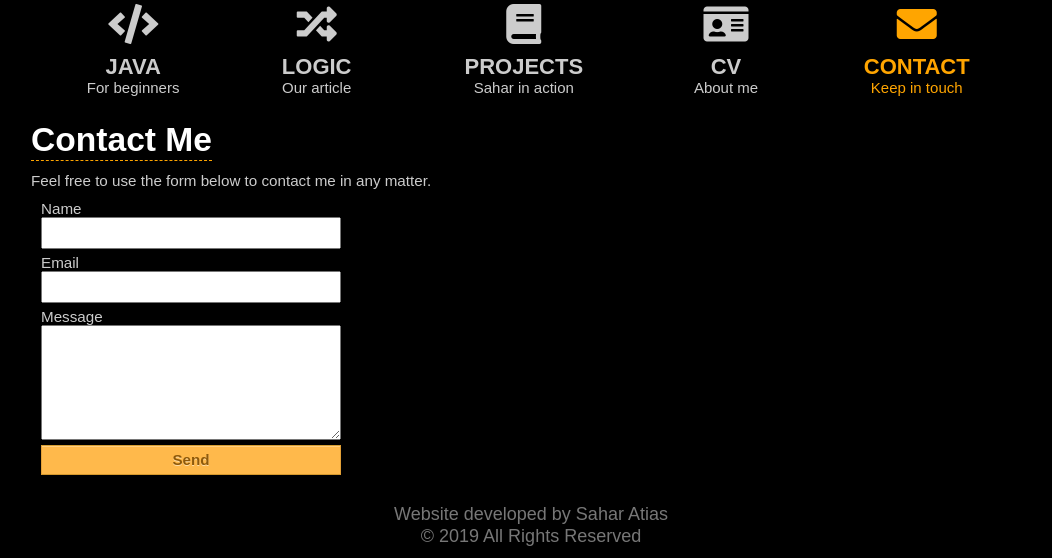
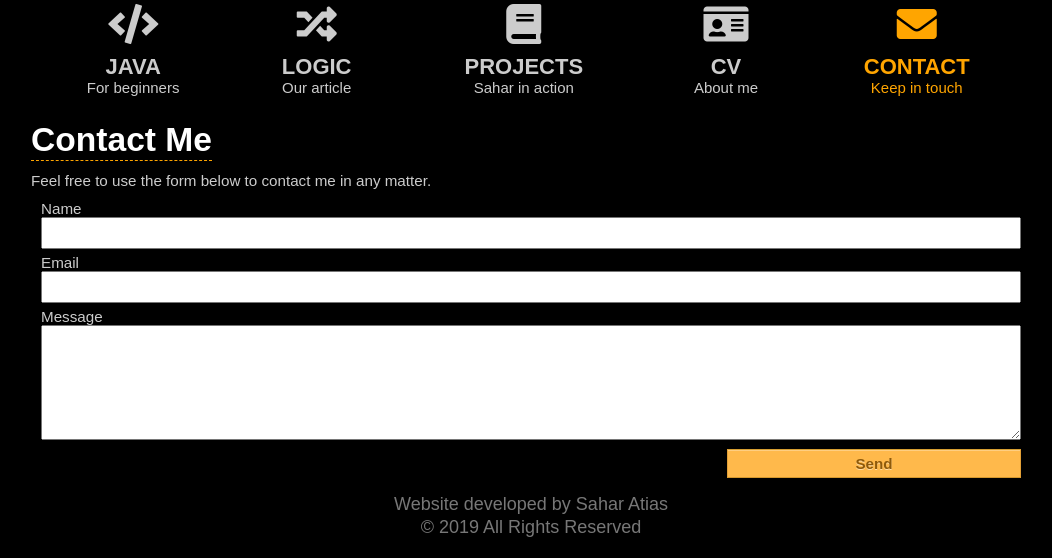
Before and after one commit to saharati/SaharAti, a PHP site: page /contact in a window 1280 px wide. Shown: the part 258-816 px from the top of the page, without its empty margins (109-1161 px from the left). After the commit the page ends 795 px from the top, so only its background shows below. Run offline with PHP 8.4, Linux system fonts and the light colour scheme; some libraries are stand-ins or nearby versions.

Commit message:
Changing form layout a bit, also force recaptcha to EN.

```diff
--- a/contact.php
+++ b/contact.php
@@ -97,9 +97,7 @@ else
 <textarea required name="message"><?php if (!$validation['result']) echo $_POST['message']; ?></textarea>
 </label>
 <div class="g-recaptcha" data-sitekey="6LdyIbEUAAAAAG8MLV9087tQE-JIhpWtRqd9hJRo"></div>
-<label>
 <input type="submit" name="submit" value="Send">
-</label>
 </form>
 </div>
 </div>
@@ -127,6 +125,6 @@ if (isset($_POST['submit']))
 }
 ?>
 </div>
-<script src="https://www.google.com/recaptcha/api.js" async defer></script>
+<script src="https://www.google.com/recaptcha/api.js?hl=en" async defer></script>
 </body>
 </html>
--- a/css/default.css
+++ b/css/default.css
@@ -69,12 +69,17 @@ ol, ul {font-size:0.95em;color:#CCC}
 .rtl div {line-height:1.25em;font-size:0.95em;margin:0 0 8px;color:#CCC}
 .rtl span {display:block;direction:ltr;font-size:0.95em;margin:8px 0}
 .rtl pre span, .rtl span span {display:inline}
-form {max-width:300px;margin:10px;font-size:0.95em;color:#CCC}
-input, textarea {display:block;width:100%;padding:5px;margin-bottom:5px;box-sizing:border-box}
+form {margin:10px;font-size:0.95em;color:#CCC}
+input, textarea {width:100%;padding:5px;margin-bottom:5px;box-sizing:border-box}
 textarea {min-height:115px}
-input[type="submit"] {font-weight:bold;background-color:#FFB94B;text-shadow:0 1px 0 rgba(255, 255, 255, 0.5);box-shadow:0 0 1px rgba(0, 0, 0, 0.3), 0 1px 0 rgba(255, 255, 255, 0.3) inset;border-width:1px;border-style:solid;border-color:#D69E31 #E3A037 #D5982D #E3A037;cursor:pointer;color:#8F5A0A}
+.g-recaptcha {float:left}
+input[type="submit"] {float:right;width:30%;font-weight:bold;background-color:#FFB94B;text-shadow:0 1px 0 rgba(255, 255, 255, 0.5);box-shadow:0 0 1px rgba(0, 0, 0, 0.3), 0 1px 0 rgba(255, 255, 255, 0.3) inset;border-width:1px;border-style:solid;border-color:#D69E31 #E3A037 #D5982D #E3A037;cursor:pointer;color:#8F5A0A}
 input[type="submit"]:hover {background-color:#fddb6f}
 input[type="submit"]:active {outline:none;box-shadow:0 1px 4px rgba(0, 0, 0, 0.5) inset}
+@media all and (max-width:500px)
+{
+	input[type="submit"] {float:none;width:100%}
+}
 /* MODAL */
 .imageModal img {transition:0.3s}
 .imageModal:hover img {opacity:0.8}
```
